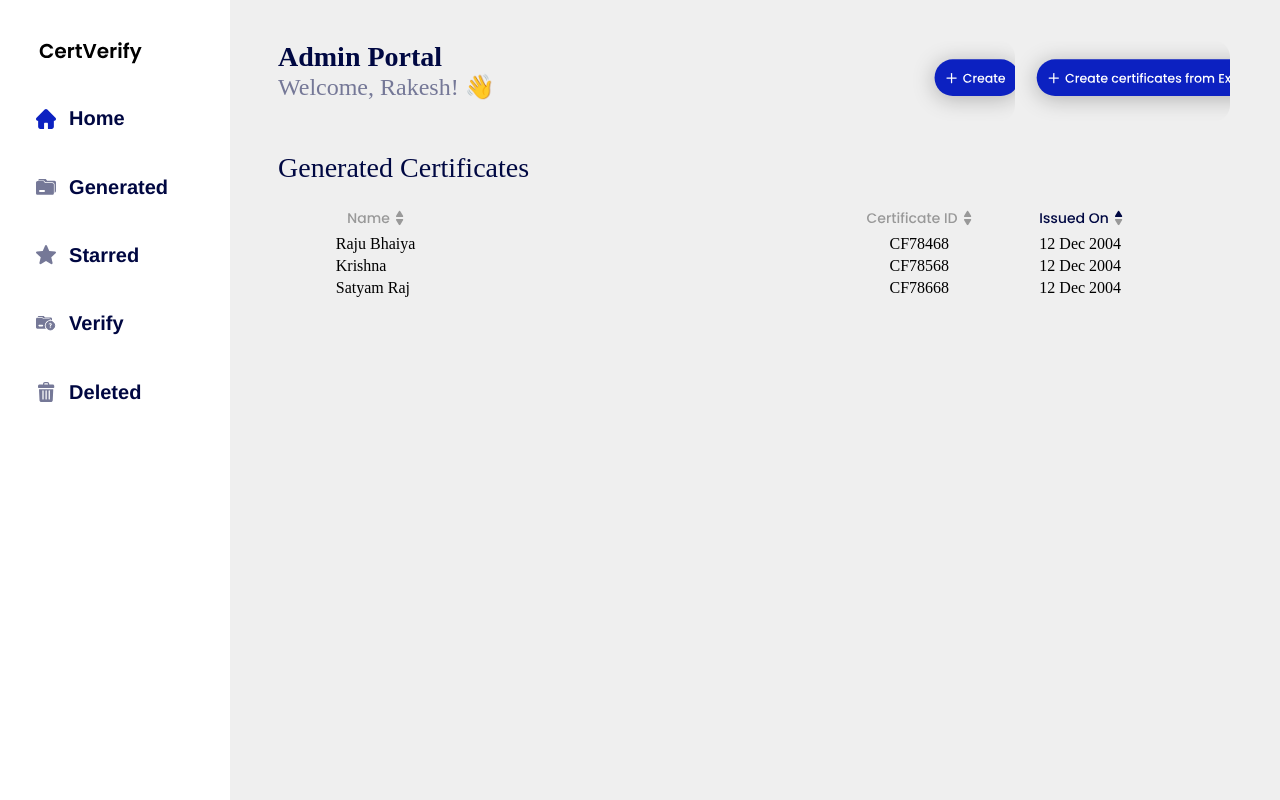
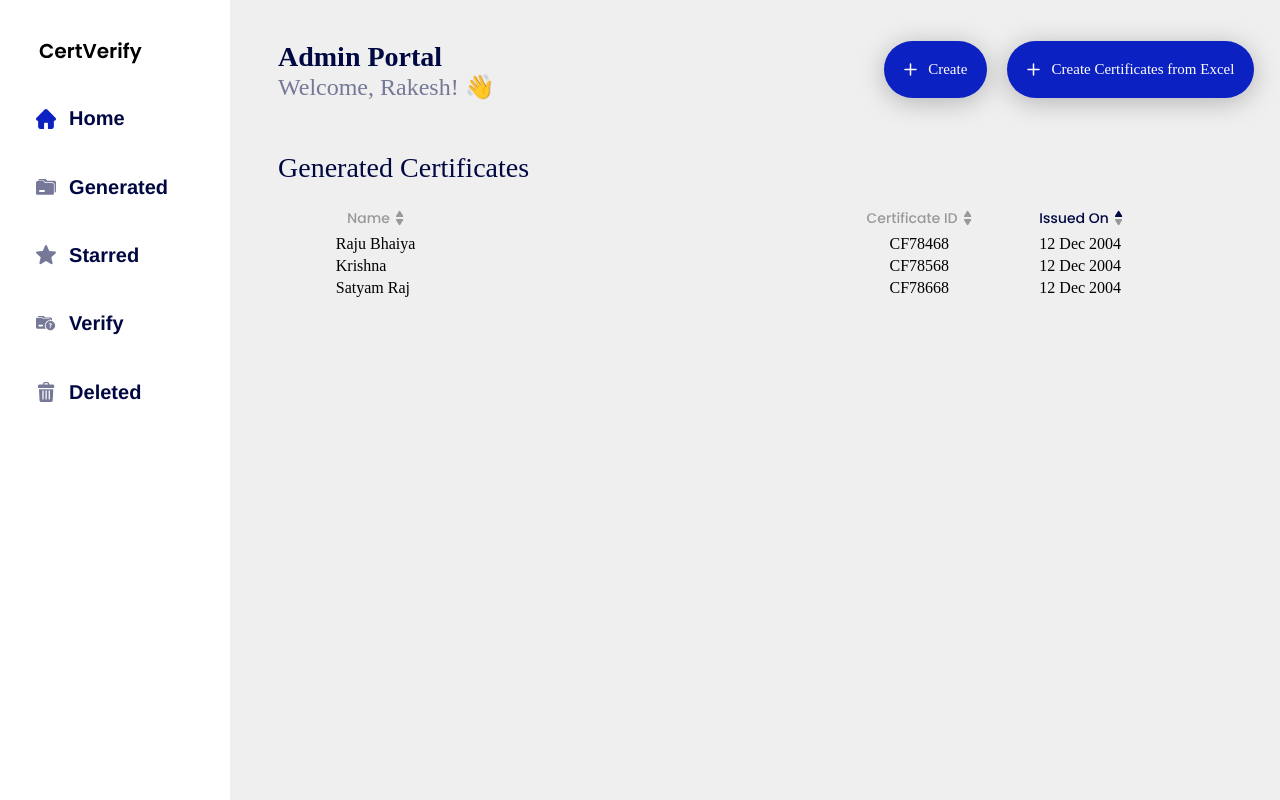
Before and after one commit to CertVerify/CertVerify, a React (Create React App) app: page /Admin_Connected in a window 1280 px wide. Built offline with nearby package versions, Linux system fonts and the light colour scheme.

Commit message:
Admin Button Style Fix

```diff
--- a/src/App.css
+++ b/src/App.css
@@ -96,6 +96,8 @@ body{
 
 .PortalText1{
   display: flex;
+  flex-direction: row;
+  justify-content: space-between;
   height: 10vh;
   padding-top: 4%;
   padding-left: 4.65%;
@@ -115,17 +117,6 @@ body{
   font-weight: 500;
 }
 
-.GenButton{
-  background-image: url('./images/ConnectButton.svg');
-  background-size: cover;
-  border: none;
-  margin-left: 50%;
-  margin-right: 3%;
-  height: 100%;
-  width: 42%;
-
-}
-
 .SelectButton{
   margin-left: 63%;
   color: #667085;
@@ -139,11 +130,31 @@ body{
   height: 150%;
   border-radius: 12px;
 }
-.Admin_Text{
-  flex: 30%;
+
+.Admin_Button{
+  display: flex;
+  width: fit-content;
+  gap: 20px;
 }
-.Admin_Button{
-  flex: 30%;
+
+.Admin_Button > * {
+	display: flex;
+	flex-direction: row;
+	align-items: center;
+	width: fit-content;
+	height: fit-content;
+	padding: 20px;
+	border: none;
+	outline: none;
+	border-radius: 32px;
+	background: #0C21C1;
+	box-shadow: 0px 4px 26px 0px rgba(0, 0, 0, 0.25);
+
+	text-wrap: nowrap;
+	color: #FFF;
+	font-family: Poppins;
+	font-size: 15px;
+	font-weight: 500;
 }
 
 .ErrorSign{
@@ -157,38 +168,13 @@ body{
   margin-top: 1%;
 }
 
-.CreateButton{
-  background-image: url('./images/CreateButton.svg');
-  background-size: cover;
-  border: none;
-  border-radius: 16px;
-  border-color: white;
-  padding: 0;
-  margin-left: 30%;
-  height: 100%;
-  width: 21%;
-}
-.MassCreateButton{
-  background-image: url('./images/Bulk_Certificate.svg');
-  background-size: cover;
-  border: none;
-  border-radius: 16px;
-  border-color: white;
-  padding: 0;
-  height: 100%;
-  width: 44%;
-}
-
 .Table{
   padding-left: 10%;
   margin-top: 3%;
 }
 
 .TableName{
-  /* display: flex; */
   padding-right: 35vw;
-  /* justify-content: center; */
-
 }
 
 .TableCertId{
--- a/src/Components/Home_Admin.js
+++ b/src/Components/Home_Admin.js
@@ -51,7 +51,7 @@ function Home_Admin() {
             <div className="PortalText2">Welcome, Rakesh! 👋 </div>
           </div>
           <div className="Admin_Button">
-            <button className="GenButton" onClick={connectWebsite}>
+            <button onClick={connectWebsite} style={{backgroundColor: "#0CC18B"}}>
               {connected ? 'Connected' : 'Connect Wallet'}
             </button>
           </div>
--- a/src/Components/Home_Admin_1.js
+++ b/src/Components/Home_Admin_1.js
@@ -1,33 +1,40 @@
-import React from 'react'
-import Sidebar from './Sidebar'
-import DataTable from 'react-data-table-component'
-import { useState, useEffect } from 'react'
-import GeneratedCertificate from './GeneratedCertificate'
-
+import React from "react";
+import Sidebar from "./Sidebar";
+import { useState, useEffect } from "react";
+import GeneratedCertificate from "./GeneratedCertificate";
 
 function Home_Admin_1() {
 	return (
-    <div className='Home_Admin'>
+		<div className="Home_Admin">
 			<Sidebar />
-            <div className='test' >
-                <div className='PortalText1 textft'>
-                        <div className='Admin_Text'>
-
+			<div className="test">
+				<div className="PortalText1 textft">
+					<div className="Admin_Text">
 						Admin Portal
-                        <div className='PortalText2'>Welcome, Rakesh! 👋 </div>
+						<div className="PortalText2">Welcome, Rakesh! 👋 </div>
 					</div>
-                        <div className='Admin_Button'>
-                        <button className='CreateButton'></button>
-                        <button className='MassCreateButton'></button>
+					<div className="Admin_Button">
+						<button>
+							<svg width="13" height="13" viewBox="0 0 13 13" fill="none" xmlns="http://www.w3.org/2000/svg">
+								<path d="M6.5 1V12" stroke="white" stroke-width="1.5" stroke-linecap="round" stroke-linejoin="round" />
+								<path d="M1 6.5H12" stroke="white" stroke-width="1.5" stroke-linecap="round" stroke-linejoin="round" />
+							</svg>&nbsp;&nbsp;
+							Create
+						</button>
+						<button>
+							<svg width="13" height="13" viewBox="0 0 13 13" fill="none" xmlns="http://www.w3.org/2000/svg">
+								<path d="M6.5 1V12" stroke="white" stroke-width="1.5" stroke-linecap="round" stroke-linejoin="round" />
+								<path d="M1 6.5H12" stroke="white" stroke-width="1.5" stroke-linecap="round" stroke-linejoin="round" />
+							</svg>&nbsp;&nbsp;
+							Create Certificates from Excel
+						</button>
 					</div>
 				</div>
-                <div className='PortalText3 textft'>
-                    Generated Certificates
-                </div>
+				<div className="PortalText3 textft">Generated Certificates</div>
 				<GeneratedCertificate />
 			</div>
 		</div>
-  )
+	);
 }
 
-export default Home_Admin_1
+export default Home_Admin_1;
```
Lines whose indentation alone changed are shown as unchanged.
